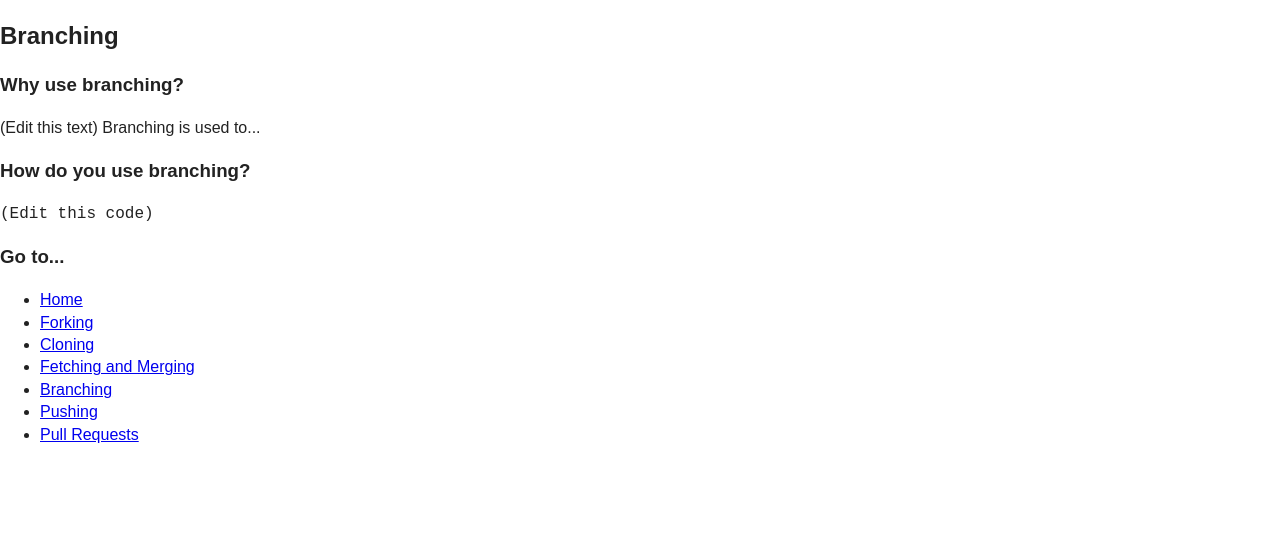
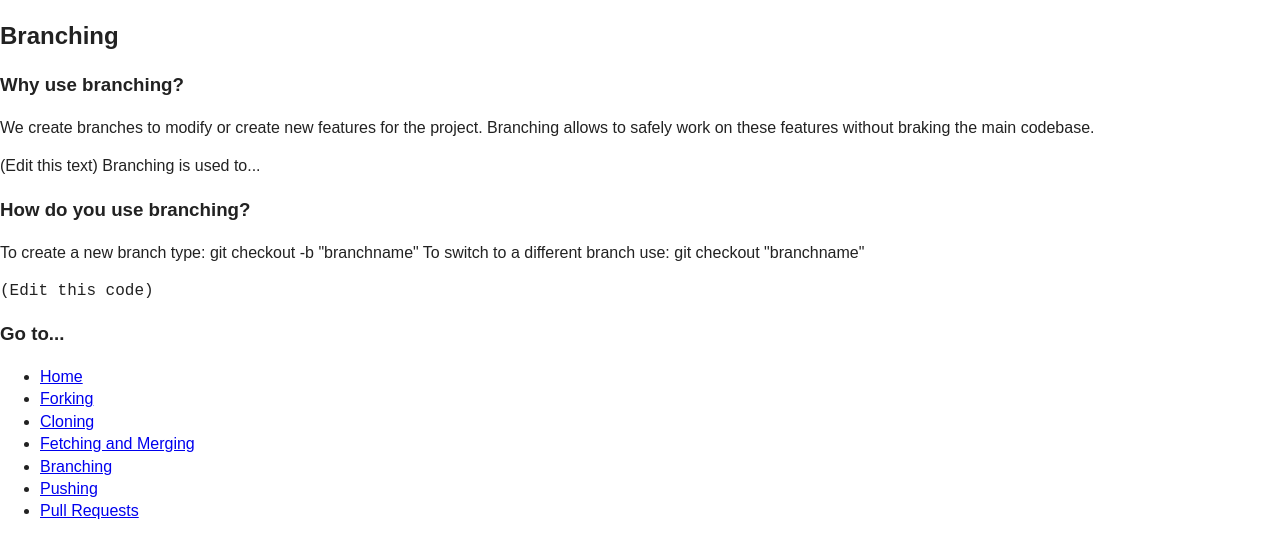
Before and after one commit to SurekaStoeckigt/all-about-git, a plain HTML site: page workflow/branching.html in a window 1280 px wide. Shown: the part 69-626 px from the top of the page. Drawn offline with Linux system fonts and the light colour scheme.

Commit message:
Updated branching.html file

```diff
--- a/workflow/branching.html
+++ b/workflow/branching.html
@@ -19,13 +19,18 @@
 
         <h3>Why use branching?</h3>
 
-        <!-- Edit the text below with an explanation of this step in the Git workflow -->
+        We create branches to modify or create new features for the project. Branching allows to safely
+        work on these features without braking the main codebase.
 
         <p>(Edit this text) Branching is used to...</p>
 
         <h3>How do you use branching?</h3>
 
-        <!-- Edit the code below with instructions how to do this step from the command-line -->
+        To create a new branch type:
+        git checkout -b "branchname"
+
+        To switch to a different branch use:
+        git checkout "branchname"
 
         <p>
             <pre>(Edit this code)</pre>
```
